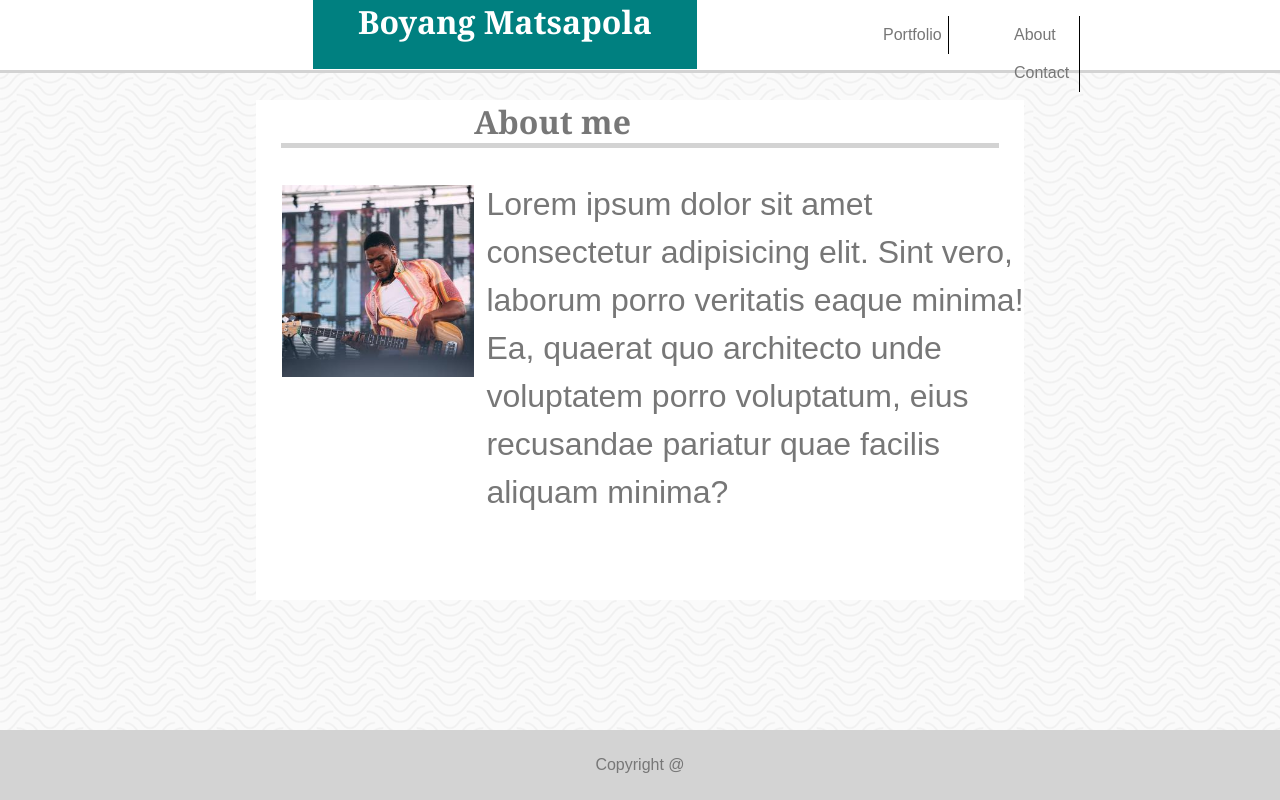
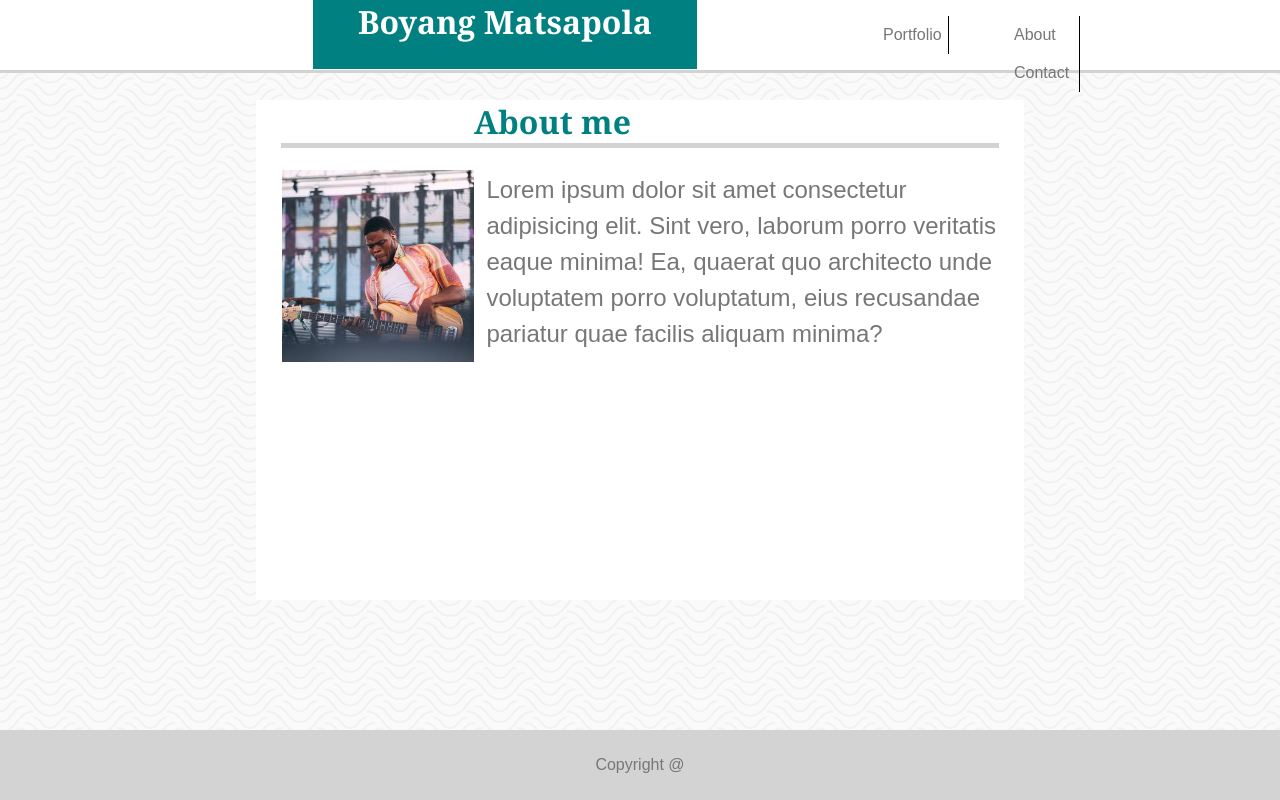
Before and after one commit to boyangm/basic_portfolio, a plain HTML site: page index.html in a window 1280 px wide. Drawn offline with Linux system fonts and the light colour scheme; a script that the page names is missing; files whose address does not match are found by name.

Commit message:
fixed some margin issues

```diff
--- a/assets/css/style.css
+++ b/assets/css/style.css
@@ -61,6 +61,7 @@ ul {
 }
 #title{
     font-size: 2rem;
+    color: teal;
     border-bottom: solid 5px lightgray;
     text-align: left;
     padding: 0px;
@@ -69,12 +70,12 @@ ul {
 #biopic{
     float:left;
     width: 25%;
-    margin: 85px 0px 0px 26px;
+    margin: 70px 0px 0px 26px;
 }
 #aboutMe{
     float: right;
     width:70%;
-    font-size: 2rem;
+    font-size: 1.5rem;
     line-height: 1.5em;
 }
 
```
